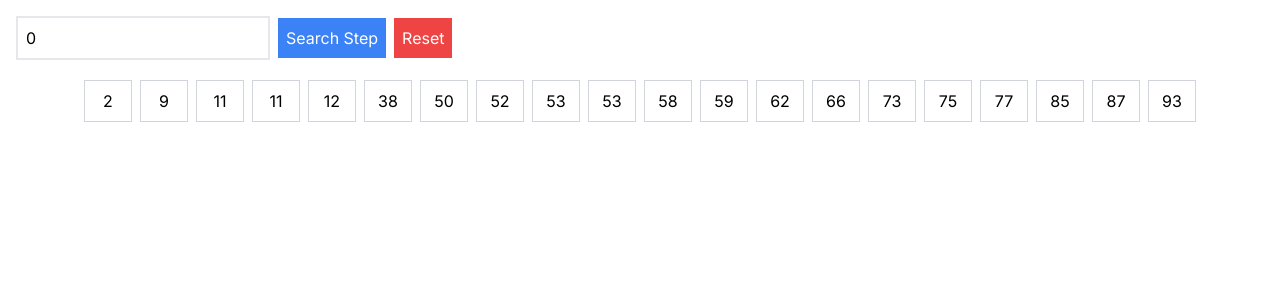
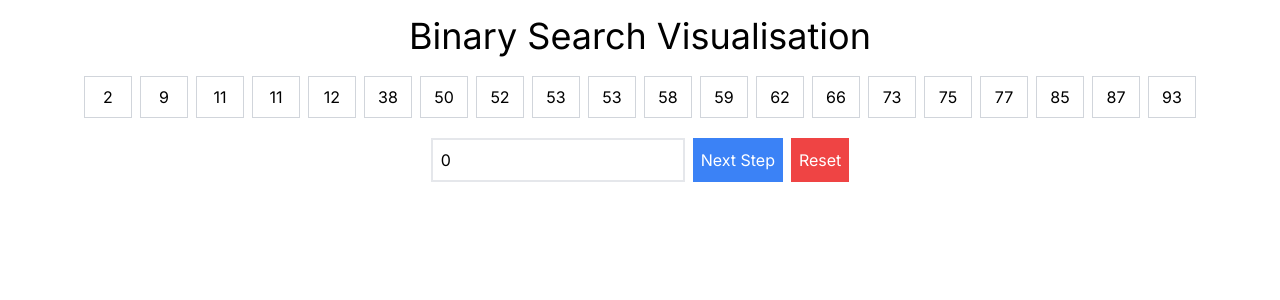
Before and after one commit to hybrid1ze/search-sort-visualiser, a Next.js app in the folder search-sort-visualiser/: page /search/BinarySearch in a window 1280 px wide. Shown: the top 300 px of the page. Built offline with nearby package versions, Linux system fonts and the light colour scheme.

Commit message:
Fix binary search logic and update UI

```diff
--- a/search-sort-visualiser/src/app/search/BinarySearch/page.tsx
+++ b/search-sort-visualiser/src/app/search/BinarySearch/page.tsx
@@ -1,4 +1,4 @@
-"use client";
+'use client';
 import { useState, useEffect } from "react";
 
 const generateRandomArray = (size: number, max: number) =>
@@ -13,8 +13,6 @@ const BinarySearch = () => {
   const [right, setRight] = useState<number>(0);
   const [mid, setMid] = useState<number | null>(null);
   const [isFound, setIsFound] = useState<boolean | null>(null);
-
-
 
   useEffect(() => {
     resetArray();
@@ -31,17 +29,15 @@ const BinarySearch = () => {
 
   const binarySearchStep = () => {
     if (left <= right) {
-      const mid = Math.floor((left + right) / 2);
-      setMid(mid);
+      const midIndex = Math.floor((left + right) / 2);
+      setMid(midIndex);
 
-      if (array[mid] === target) {
+      if (array[midIndex] === target) {
         setIsFound(true);
-        return;
-      }
-      if (array[mid] < target) {
-        setLeft(mid + 1);
+      } else if (array[midIndex] < target) {
+        setLeft(midIndex + 1);
       } else {
-        setRight(mid - 1);
+        setRight(midIndex - 1);
       }
     } else {
       setIsFound(false);
@@ -50,24 +46,10 @@ const BinarySearch = () => {
 
   return (
     <div className="p-4">
-      <div>
-        <input
-          type="text"
-          className="border-2 border-gray-200 p-2"
-          placeholder="Enter a number to search"
-          value={target}
-          onChange={(e) => setTarget(parseInt(e.target.value) || 0)}
-        />
-        <button
-          onClick={binarySearchStep}
-          className="bg-blue-500 text-white p-2 ml-2"
-        >
-          Search Step
-        </button>
-        <button onClick={resetArray} className="bg-red-500 text-white p-2 ml-2">
-          Reset
-        </button>
+      <div className="flex justify-center text-4xl">
+        <h1>Binary Search Visualisation</h1>
       </div>
+
       <div className="mt-4 flex justify-center">
         {array.map((value, index) => (
           <span
@@ -81,11 +63,31 @@ const BinarySearch = () => {
           </span>
         ))}
       </div>
+
       {isFound !== null && (
-        <div className="mt-4">
+        <div className="mt-4 mb-4 flex justify-center">
             {isFound ? 'Element found!' : 'Element not found.' }
         </div>
       )}
+
+<div className="mt-4 mb-4 flex justify-center">
+        <input
+          type="text"
+          className="border-2 border-gray-200 p-2"
+          placeholder="Enter a number to search"
+          value={target}
+          onChange={(e) => setTarget(parseInt(e.target.value) || 0)}
+        />
+        <button
+          onClick={binarySearchStep}
+          className="bg-blue-500 text-white p-2 ml-2"
+        >
+          Next Step
+        </button>
+        <button onClick={resetArray} className="bg-red-500 text-white p-2 ml-2">
+          Reset
+        </button>
+      </div>
     </div>
   );
 };
```
